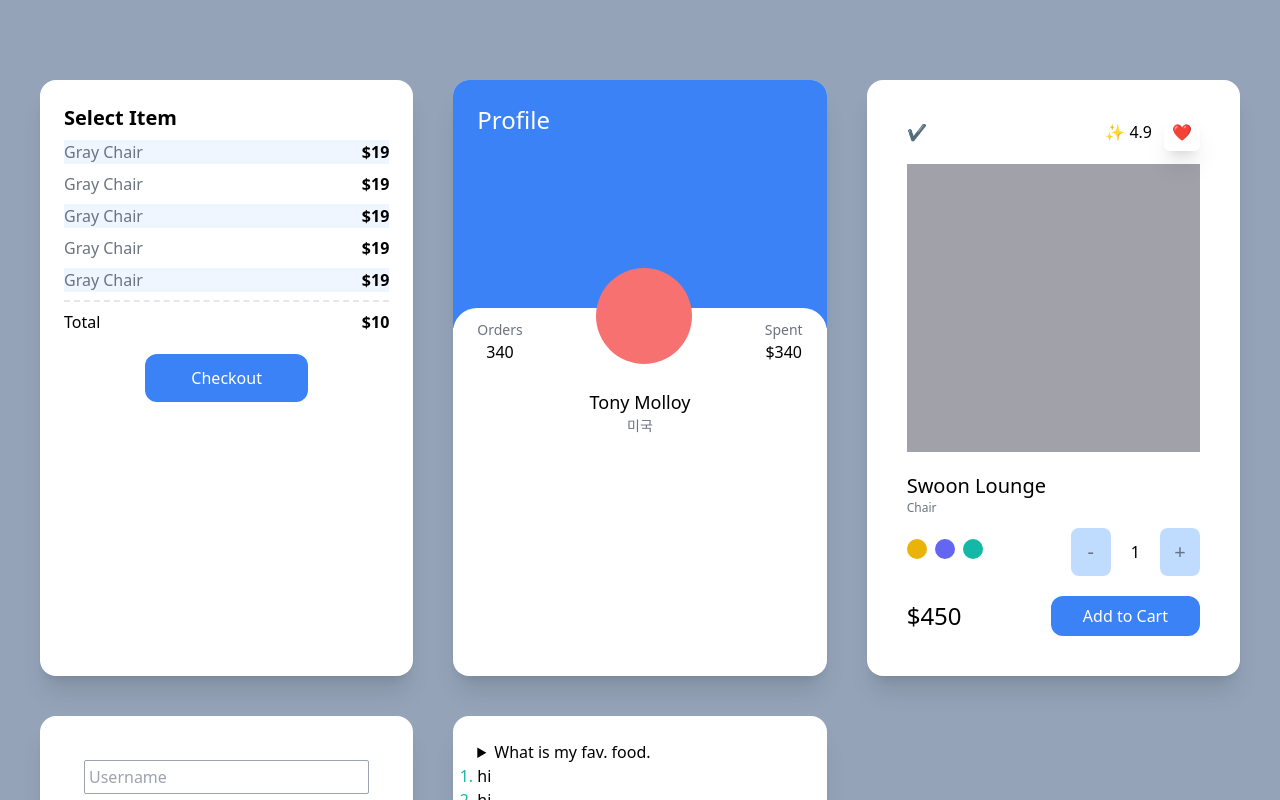
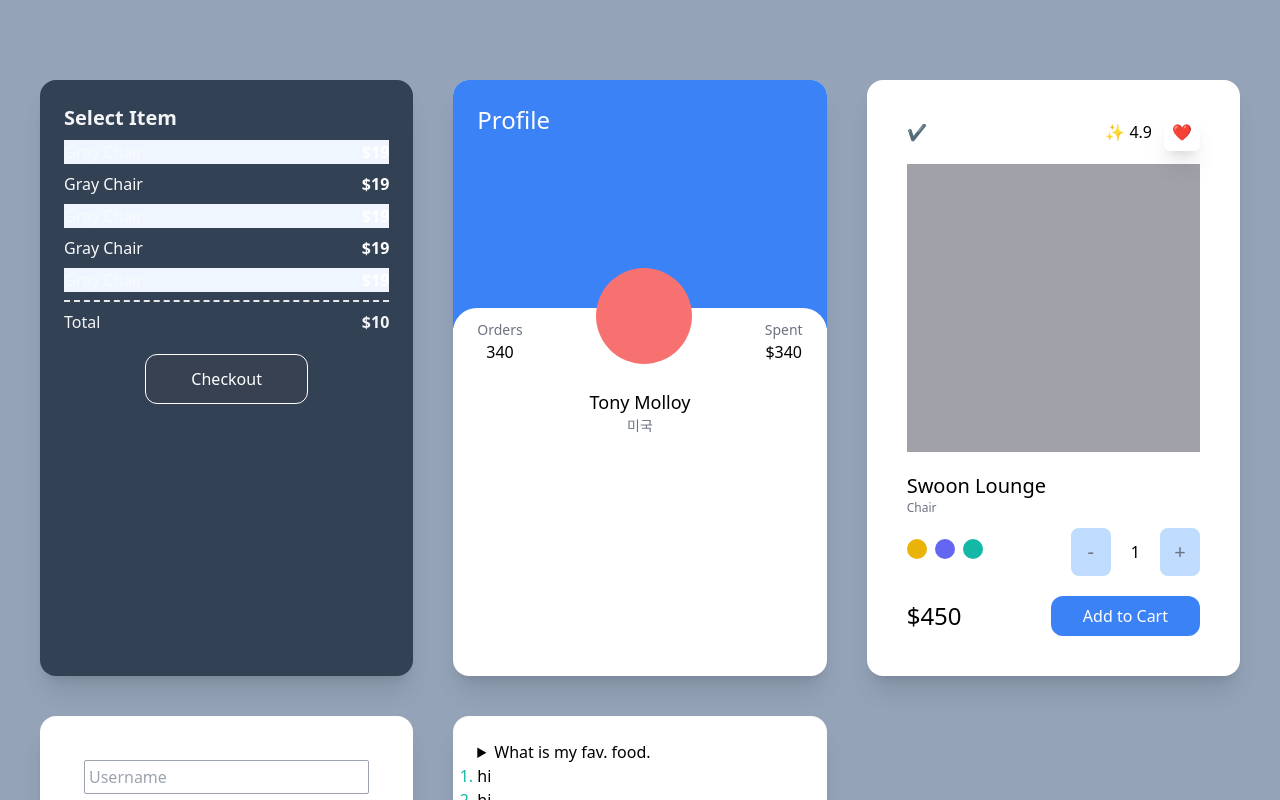
Before and after one commit to ricepotato/carrot-market, a Next.js app: page / in a window 1280 px wide. Shown: the top 800 px of the page. Built offline with nearby package versions, Linux system fonts and the light colour scheme.

Commit message:
feat: dark mode

```diff
--- a/pages/index.tsx
+++ b/pages/index.tsx
@@ -2,14 +2,16 @@
 
 const Home: NextPage = () => {
   return (
-    <div className="bg-slate-400 py-20 px-10 grid gap-10 lg:grid-cols-2 xl:grid-cols-3 min-h-screen">
-      <div className="bg-white p-6 rounded-2xl shadow-xl">
+    <div className="dark bg-slate-400 dark:bg-slate-800 py-20 px-10 grid gap-10 lg:grid-cols-2 xl:grid-cols-3 min-h-screen">
+      <div className="bg-white dark:bg-slate-700 dark:text-gray-100 p-6 rounded-2xl shadow-xl">
         <span className="font-semibold text-xl">Select Item</span>
         <ul>
           {[1, 2, 3, 4, 5].map((i) => (
             <div key={i} className="flex justify-between my-2 odd:bg-blue-50">
-              <span className="text-gray-500">Gray Chair</span>
-              <span className="font-semibold">$19</span>
+              <span className="text-gray-500 dark:text-gray-50">
+                Gray Chair
+              </span>
+              <span className="font-semibold dark:text-white">$19</span>
             </div>
           ))}
         </ul>
@@ -18,7 +20,7 @@
           <span className="font-semibold">$10</span>
         </div>
         <div className="flex">
-          <button className="mt-5 bg-blue-500 text-white p-3 rounded-xl w-2/4 mx-auto hover:bg-teal-500 hover:text-black active:bg-yellow-500 focus:text-red-500">
+          <button className="mt-5 bg-blue-500 dark:bg-gray-700 dark:border-white dark:border text-white p-3 rounded-xl w-2/4 mx-auto hover:bg-teal-500 hover:text-black active:bg-yellow-500 focus:text-red-500">
             Checkout
           </button>
         </div>
--- a/tailwind.config.js
+++ b/tailwind.config.js
@@ -6,5 +6,6 @@
   theme: {
     extend: {},
   },
+  darkMode: "class", // 컴퓨터 설정에 따름 'media', class 설정에 따름 'class'
   plugins: [],
 };
```
